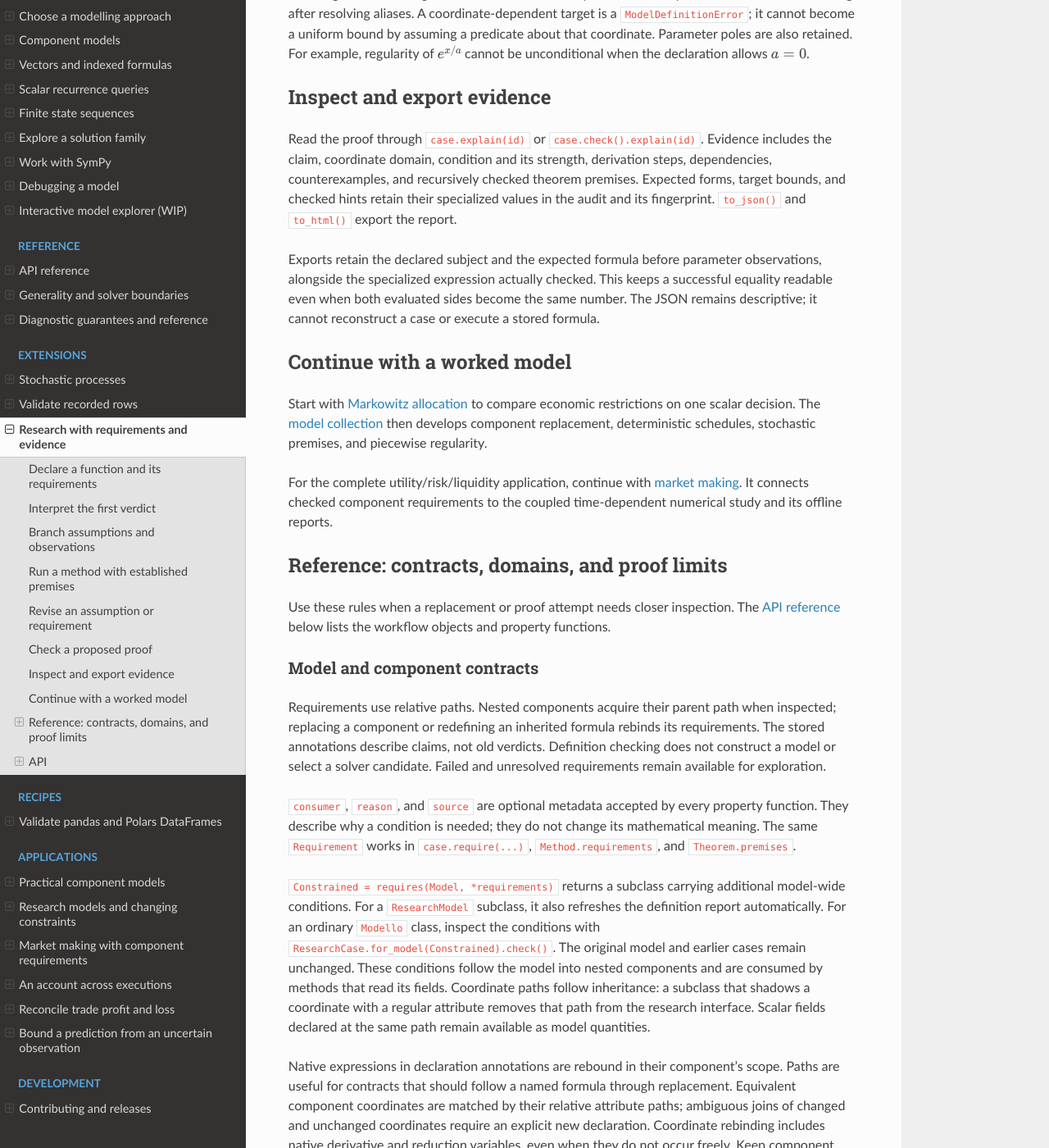
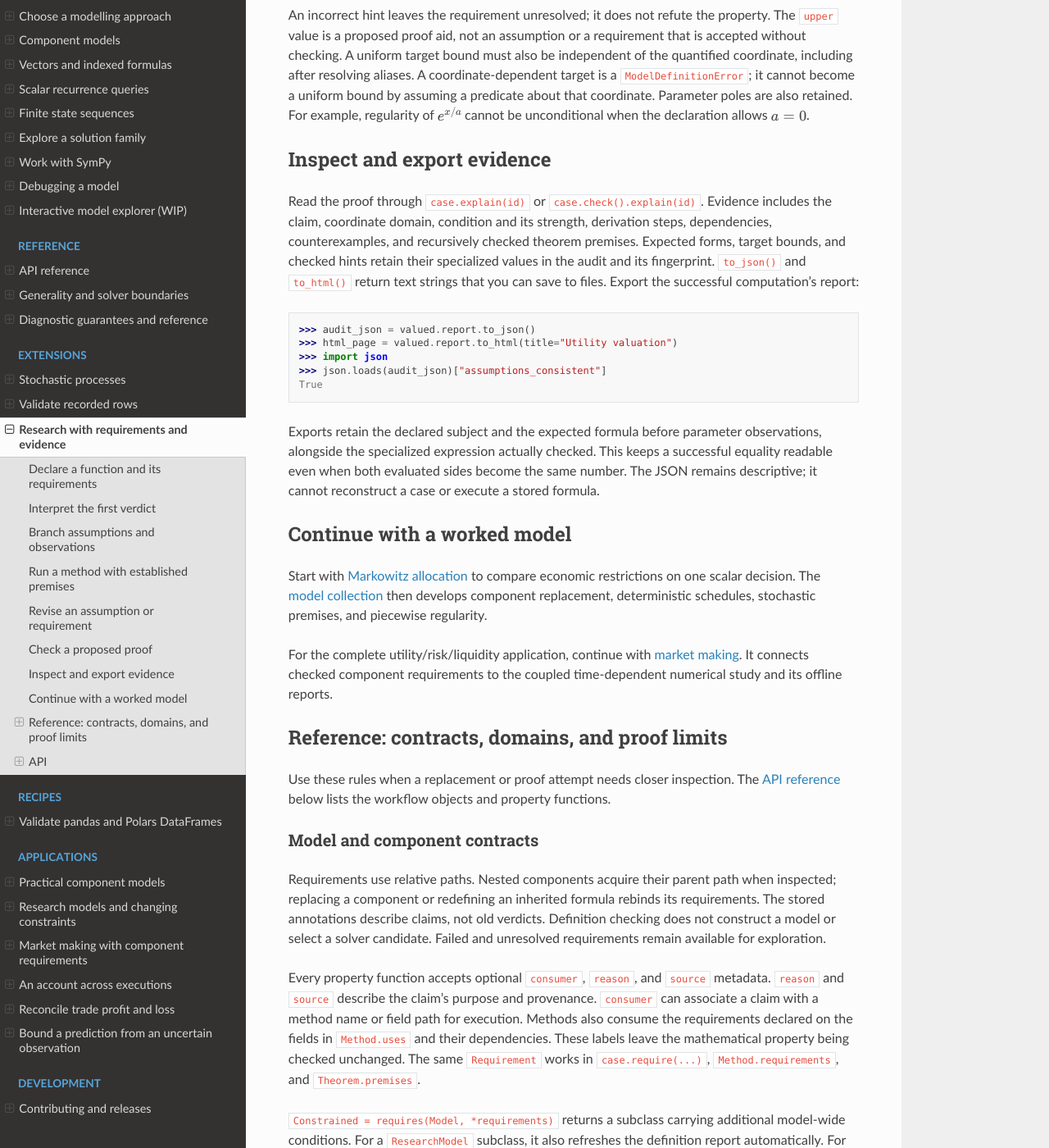
Before and after one commit to Code0x58/modello, a Sphinx documentation site: the page built from docs/contrib/research.rst, in a window 1280 px wide and 1400 px high, scrolled down 3913 px. Shown: the whole window at 82% size. Built offline with Sphinx 7.4.7 and the Read the Docs theme 3.1.0, drawn with Linux system fonts in a browser that asks for light colours; some of the changed text lies outside the part shown.

Commit message:
Clarify research examples and documentation entry points

```diff
--- a/docs/contrib/research.rst
+++ b/docs/contrib/research.rst
@@ -52,6 +52,8 @@
 
 Each property function returns a ``Requirement``. The ``wrt`` path selects
 the variable; ``reason`` explains why the computation needs that property.
+Here ``smooth(order=2)`` requires continuous first and second derivatives,
+the usual C2 condition.
 
 Interpret the first verdict
 ---------------------------
@@ -85,6 +87,9 @@
 when stating assumptions:
 
 >>> case = ResearchCase.for_model(Utility)
+>>> needed = case.explain("value/increasing")
+>>> needed.condition == (case.symbols.gamma > 0)
+True
 >>> risk_requirement = positive("gamma", name="positive_risk")
 >>> case.require(risk_requirement).check().explain("positive_risk").verdict
 'conditionally true'
@@ -199,7 +204,14 @@
 derivation steps, dependencies, counterexamples, and recursively checked
 theorem premises. Expected forms, target bounds, and checked hints retain their
 specialized values in the audit and its fingerprint. ``to_json()`` and
-``to_html()`` export the report.
+``to_html()`` return text strings that you can save to files. Export the
+successful computation's report:
+
+>>> audit_json = valued.report.to_json()
+>>> html_page = valued.report.to_html(title="Utility valuation")
+>>> import json
+>>> json.loads(audit_json)["assumptions_consistent"]
+True
 
 Exports retain the declared subject and the expected formula before parameter
 observations, alongside the specialized expression actually checked. This
@@ -237,11 +249,13 @@
 verdicts. Definition checking does not construct a model or select a solver
 candidate. Failed and unresolved requirements remain available for exploration.
 
-``consumer``, ``reason``, and ``source`` are optional metadata accepted by every
-property function. They describe why a condition is needed; they do not change
-its mathematical meaning. The same ``Requirement`` works in
-``case.require(...)``,
-``Method.requirements``, and ``Theorem.premises``.
+Every property function accepts optional ``consumer``, ``reason``, and
+``source`` metadata. ``reason`` and ``source`` describe the claim's purpose and
+provenance. ``consumer`` can associate a claim with a method name or field path
+for execution. Methods also consume the requirements declared on the fields
+in ``Method.uses`` and their dependencies. These labels leave the mathematical
+property being checked unchanged. The same ``Requirement`` works in
+``case.require(...)``, ``Method.requirements``, and ``Theorem.premises``.
 
 ``Constrained = requires(Model, *requirements)`` returns a subclass carrying
 additional model-wide conditions. For a ``ResearchModel`` subclass, it also
--- a/docs/examples/research-models/participation-execution.rst
+++ b/docs/examples/research-models/participation-execution.rst
@@ -30,9 +30,9 @@
 The paper assumes a positive initial inventory :math:`Q`, continuous positive
 deterministic market volume, Brownian price volatility :math:`\sigma>0`, a
 constant absolute risk aversion (CARA) parameter :math:`\gamma>0`, and an
-increasing, strictly convex execution
-function :math:`L` with :math:`L(0)=0` and superlinear growth. Its POV strategy
-trades at :math:`v_t=\rho V_t` until liquidation, with one constant
+increasing, strictly convex execution function :math:`L` with :math:`L(0)=0`
+and superlinear growth. Its percentage of volume (POV) strategy trades at
+:math:`v_t=\rho V_t` until liquidation, with one constant
 :math:`\rho>0`. Market volume excludes the trader's own trades, so participation
 need not be bounded by 1.
 
```
Also changed, not shown: other parts of docs/contrib/research.rst (+2 -2 lines), README.md (+2 -1 lines), docs/examples/research-models/black-scholes.rst (+4 -3 lines), docs/examples/research-models/cir-bond.rst (+14 -5 lines), docs/examples/research-models/markowitz.rst (+4 -4 lines).
